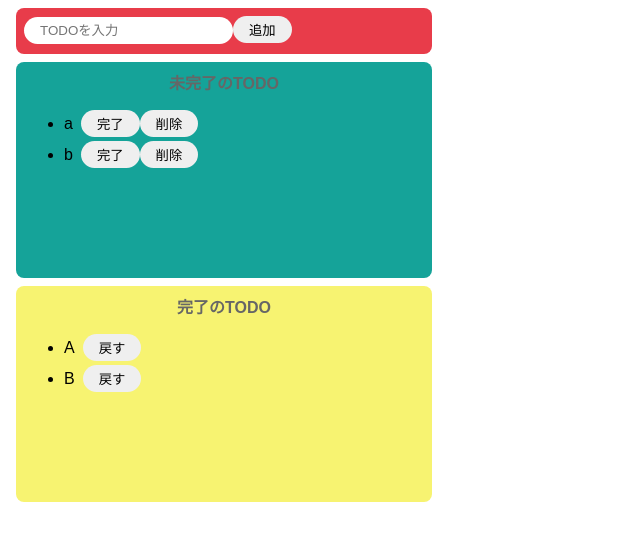
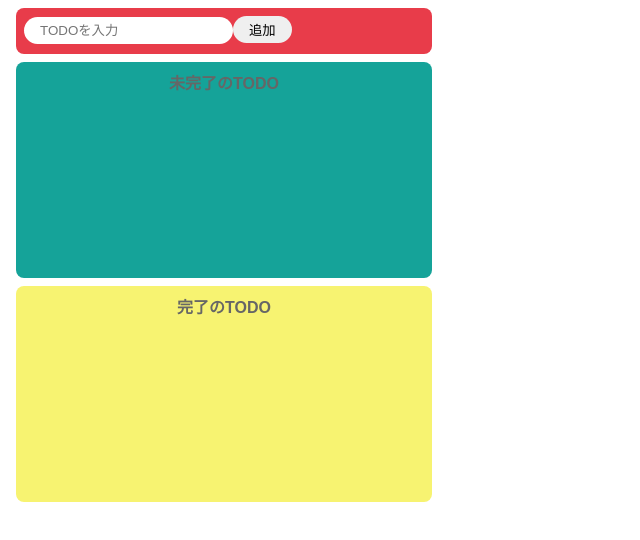
Before and after one commit to toshiro-koba/practice, a React (Create React App) app in the folder React/todo-app2/: page / in a window 1280 px wide. Shown: the top 540 px of the page, without its empty margins (0-640 px from the left). Built offline with nearby package versions, Linux system fonts and the light colour scheme.

Commit message:
タスクを未完了にする処理を実装 #6

```diff
--- a/React/todo-app2/src/App.jsx
+++ b/React/todo-app2/src/App.jsx
@@ -3,8 +3,8 @@
 
 export const App = () => {
   const [todoText, setTodoText] = useState('')
-  const [incompleteTodos, setIncompleteTodos] = useState(['a', 'b'])
-  const [completeTodos, setCompleteTodos] = useState(['A', 'B'])
+  const [incompleteTodos, setIncompleteTodos] = useState([])
+  const [completeTodos, setCompleteTodos] = useState([])
 
   const onChangeTodoText = e => setTodoText(e.target.value)
 
@@ -31,6 +31,17 @@
     const newTodos = [...incompleteTodos]
     newTodos.splice(index, deleteCount)
     setIncompleteTodos(newTodos)
+  }
+
+  const onClickBack = index => {
+    const targetTodo = completeTodos[index]
+    const newIncompleteTodos = [...incompleteTodos, targetTodo]
+    setIncompleteTodos(newIncompleteTodos)
+
+    const deleteCount = 1
+    const newCompleteTodos = [...completeTodos]
+    newCompleteTodos.splice(index, deleteCount)
+    setCompleteTodos(newCompleteTodos)
   }
 
   return (
@@ -62,7 +73,7 @@
             return (
               <div key={index} className='list-row'>
                 <li>{todo}</li>
-                <button>戻す</button>
+                <button onClick={() => onClickBack(index)}>戻す</button>
               </div>
             )
           })}
```
